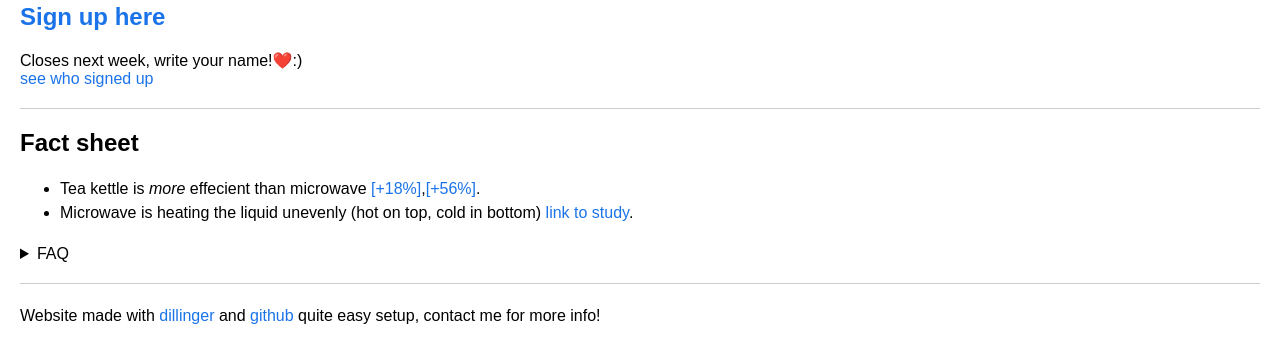
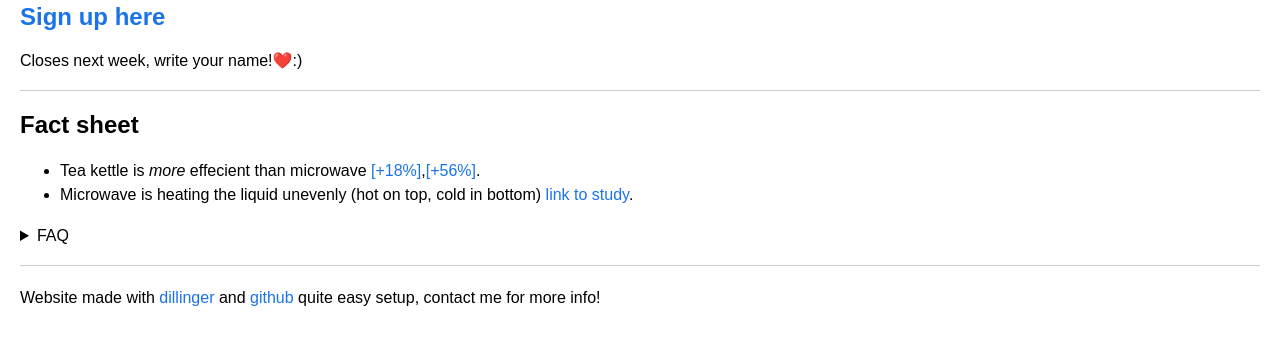
Before and after one commit to bsyy6/tea4lab, a plain HTML site: page index.html in a window 1280 px wide. Shown: the part 523-886 px from the top of the page. Drawn offline with Linux system fonts and the light colour scheme.

Commit message:
removed see who vote

```diff
--- a/index.html
+++ b/index.html
@@ -102,7 +102,7 @@ We wanted to buy a glass tea kettle for the coffee area.</p>
 
 <p class="has-line-data" data-line-start="5" data-line-end="6"><a target="_blank" href="https://www.amazon.it/Philips-Bollitore-HD9339-80-trasparente/dp/B08CZT7GTD" target="_blank">
 <img src="https://images.philips.com/is/image/philipsconsumer/vrs_1e97b84a81afff5d0fe314ac1a2f572113bbe95b?$pnglarge$&amp;wid=100" alt="image"><img src="https://myredrhino.com/wp-content/uploads/HD9339-2.png" alt="image" width ="100" ></a></p>
-<p class="has-line-data" data-line-start="8" data-line-end="9"><h2 class="code-line" data-line-start="7" data-line-end="8"><a id="where_can_I_sign_up_7"></a><a href="https://forms.gle/iWKmZRanQApuWhdh6" target="_blank">Sign up here</h2> </a>Closes next week, write your name!❤️:) <a href="https://docs.google.com/spreadsheets/d/1OrDaWlFy1G9BrJZbxKiI24dUXsAabteYHoGkVIXhRDE/edit" target="_blank"> <br>see who signed up</a></p>
+<p class="has-line-data" data-line-start="8" data-line-end="9"><h2 class="code-line" data-line-start="7" data-line-end="8"><a id="where_can_I_sign_up_7"></a><a href="https://forms.gle/iWKmZRanQApuWhdh6" target="_blank">Sign up here</h2> </a>Closes next week, write your name!❤️:) </p>
 <hr>
 <h2 class="code-line" data-line-start="12" data-line-end="13"><a id="Fact_sheet_12"></a>Fact sheet</h2>
 <ul>
```
